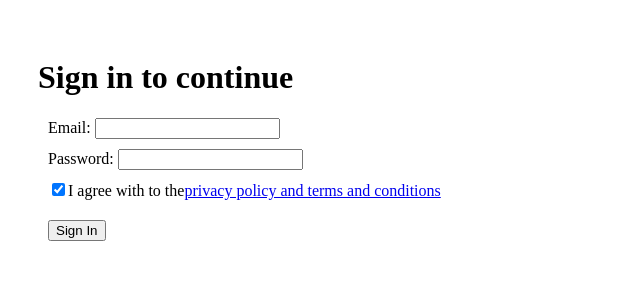
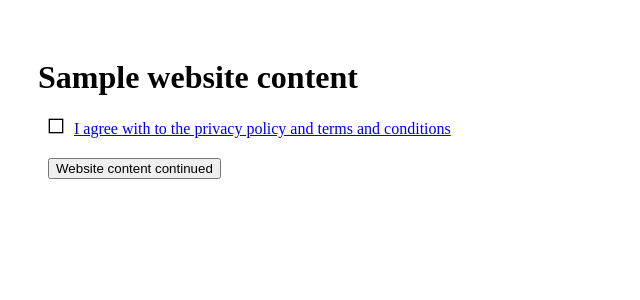
Before and after one commit to George-Kibe/legalapitest, a React (Create React App) app: page / in a window 1280 px wide. Shown: the top 300 px of the page, without its empty margins (0-640 px from the left). Built offline with nearby package versions, Linux system fonts and the light colour scheme.

Commit message:
redirect tests

```diff
--- a/package.json
+++ b/package.json
@@ -9,7 +9,9 @@
     "jwt-decode": "^3.1.2",
     "react": "^18.2.0",
     "react-dom": "^18.2.0",
+    "react-icons": "^4.6.0",
     "react-render-html": "^0.6.0",
+    "react-router-dom": "^6.4.2",
     "react-scripts": "5.0.1",
     "stream": "^0.0.2",
     "util": "^0.12.5"
--- a/src/Login.js
+++ b/src/Login.js
@@ -1,18 +1,33 @@
 import React, {useState, useEffect} from 'react'
+import jwt_decode from "jwt-decode";
+import {GrCheckboxSelected, GrCheckbox} from "react-icons/gr"
 
 function Login() {
-  const [checked, setChecked] = useState(true);
+  const [checked, setChecked] = useState(false);
+  const currentURL = window.location.href
+  const strings = currentURL.split("?token=")
+  const token = strings[1]
+
   const handleSubmit = () => {
 
   }
   const handleChange = () => {
 
   }
+  useEffect(() => {
+    if(!token){
+        return
+    }
+    const decoded = jwt_decode(token);
+    console.log(decoded.isSuccess)
+    setChecked(decoded.isSuccess)
+    console.log(checked)
+  }, [token])
+
   return (
     <div style={{padding:30}}>
-        <h1>Sign in to continue</h1>
-        <form onSubmit={handleSubmit} noValidate>
-            <div style={{margin:10}}>
+        <h1>Sample website content</h1>
+        {/* <div style={{margin:10}}>
             <label htmlFor="email">Email: </label>
             <input
                 type="email"
@@ -29,21 +44,17 @@ function Login() {
                 id="password"
                 onChange={handleChange}
             />
+        </div> */}
+        <div style={{margin:10}}>
+            {
+                checked? <GrCheckboxSelected /> :<GrCheckbox />
+            }
+            <a style={{margin:10}} href='https://100087.pythonanywhere.com/policy/FB1010000000001665306290565391/website-privacy-policy/?redirect_url=https://george-kibe.github.io/legalapitest/'>
+                I agree with to the privacy policy and terms and conditions
+            </a>
         </div>
-            <div style={{margin:10}}>
-                <label>
-                    <input type="checkbox"
-                        defaultChecked={checked}
-                        onChange={() => setChecked(!checked)}
-                    />
-                    I agree with to the
-                    <a href='https://100087.pythonanywhere.com/policy/FB1010000000001665306290565391/website-privacy-policy/?redirect_url=https://george-kibe.github.io/legalapitest/'>
-                         privacy policy and terms and conditions
-                    </a>
-                </label>
-            </div>
-            <button style={{margin:10}} type="submit">Sign In</button>
-        </form>
+        <button style={{margin:10}} type="submit">Website content continued</button>
+
     </div>
   )
 }
```
Also changed, not shown: 1 other file (tests, documents, lock files or other folders). Lines whose indentation alone changed are shown as unchanged.
